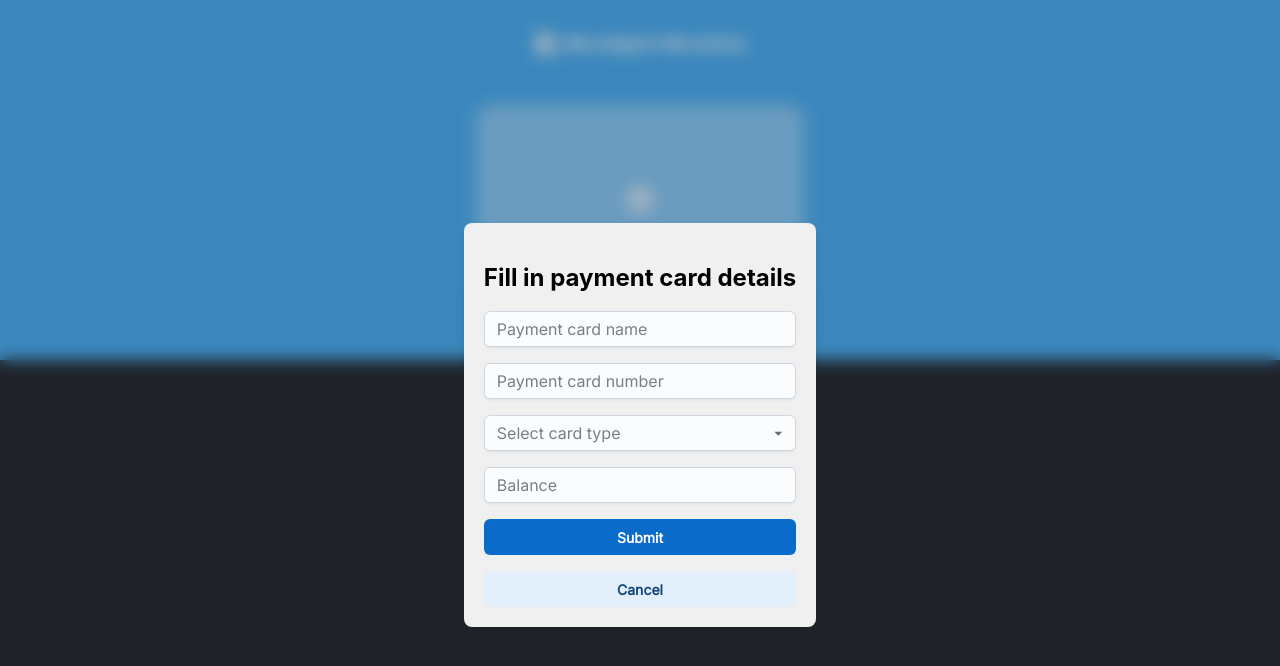
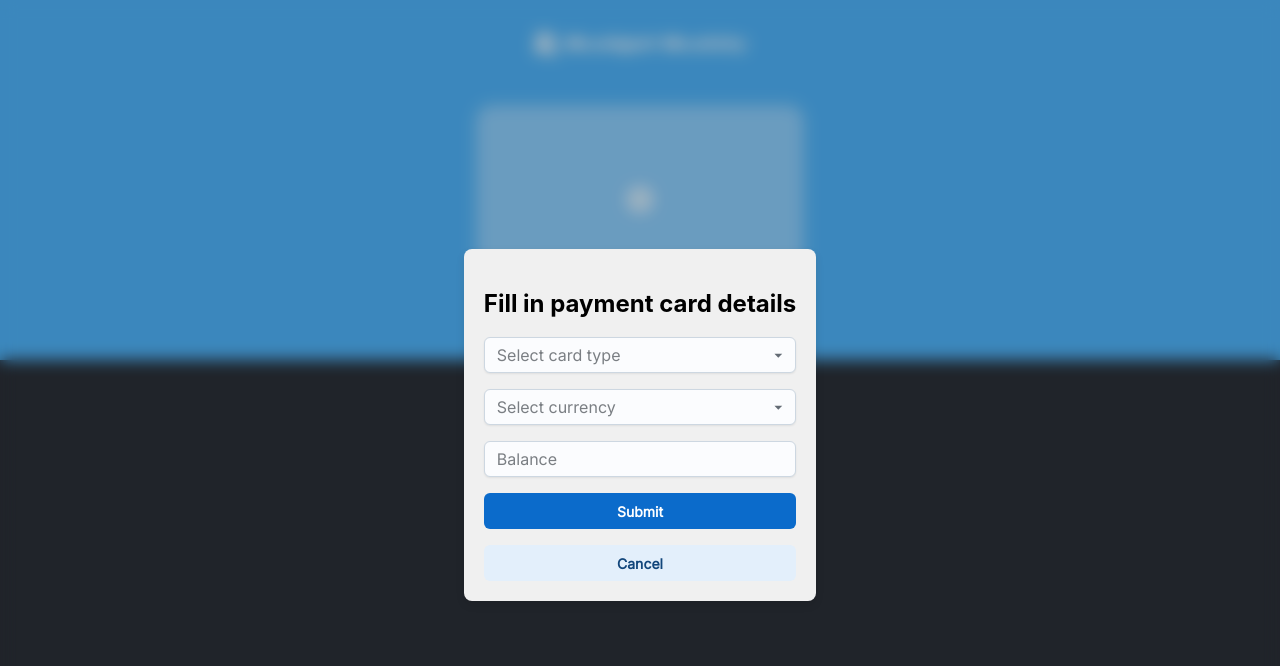
Before and after one commit to klima3775/Budget-Buddy, a React (Create React App) app in the folder frontend/: page / in a window 1280 px wide. Both pictures are taken after a click on the element 640 px from the left and 201 px from the top of the page. Shown: the top 666 px of the page. Built offline with nearby package versions, Linux system fonts and the light colour scheme.

Commit message:
1)Add  select currency and render in balance 2)Comment code for name card, balance, because i`m waiting design

```diff
--- a/frontend/src/Components/AddCardBtn/AddCardBtn.tsx
+++ b/frontend/src/Components/AddCardBtn/AddCardBtn.tsx
@@ -9,7 +9,8 @@ interface AddCardBtnProps {
     title: string,
     number: string,
     type: string,
-    balance: string
+    balance: string,
+    currency: string
   ) => void;
 }
 
@@ -21,14 +22,22 @@ const AddCardBtn: React.FC<AddCardBtnProps> = ({ onAddCard }) => {
     number: string;
     type: string;
     balance: string;
+    currency: string;
   }) => {
     const newCard = {
       title: cardData.name,
       numberCard: cardData.number,
       type: cardData.type,
       balance: cardData.balance,
+      currency: cardData.currency,
     };
-    onAddCard(newCard.title, newCard.numberCard, newCard.type, newCard.balance);
+    onAddCard(
+      newCard.title,
+      newCard.numberCard,
+      newCard.type,
+      newCard.balance,
+      newCard.currency
+    );
     setIsFormVisible(false);
   };
 
--- a/frontend/src/Components/FormCard/FormCard.tsx
+++ b/frontend/src/Components/FormCard/FormCard.tsx
@@ -7,6 +7,7 @@ interface FormCardProps {
     number: string;
     type: string;
     balance: string;
+    currency: string;
   }) => void;
   onCancel: () => void;
 }
@@ -14,8 +15,9 @@ interface FormCardProps {
 const FormCard: React.FC<FormCardProps> = ({ onSubmit, onCancel }) => {
   const [name, setName] = useState("");
   const [number, setNumber] = useState("");
-  const [type, setType] = useState<string | null>(null);
+  const [type, setType] = useState<string | null>("");
   const [balance, setBalance] = useState("");
+  const [currency, setCurrency] = useState<string>("");
 
   const cardType = [
     { value: "Debit Card", label: "Debit Card" },
@@ -23,10 +25,16 @@ const FormCard: React.FC<FormCardProps> = ({ onSubmit, onCancel }) => {
     { value: "Deposit Card", label: "Deposit Card" },
   ];
 
+  const selectCurrency = [
+    { value: "USD", label: "USD" },
+    { value: "EUR", label: "EUR" },
+    { value: "UAN", label: "UAN" },
+  ];
+
   const handleFormSubmit = (event: React.FormEvent) => {
     event.preventDefault();
     if (type) {
-      onSubmit({ name, number, type, balance });
+      onSubmit({ name, number, type, balance, currency });
       setName("");
       setNumber("");
       setType(null);
@@ -57,30 +65,46 @@ const FormCard: React.FC<FormCardProps> = ({ onSubmit, onCancel }) => {
       >
         <h2>Fill in payment card details</h2>
         <Stack spacing={2}>
-          <Textarea
+          {/* <Textarea
             required
             placeholder="Payment card name"
             variant="outlined"
             value={name}
             onChange={(e) => setName(e.target.value)}
-          />
-          <Textarea
+          /> */}
+          {/* <Textarea
             required
             placeholder="Payment card number"
             variant="outlined"
             value={number}
             onChange={(e) => setNumber(e.target.value)}
+          /> */}
+          <Autocomplete
+            variant="outlined"
+            options={cardType}
+            // Sets the current value based on the 'type' state
+            value={cardType.find((option) => option.value === type) || null}
+            onChange={(e, newValue) => setType(newValue?.value || null)}
+            // Compares options and values to ensure correct selection
+            isOptionEqualToValue={(option, value) =>
+              option.value === value?.value
+            }
+            // Displays the label for each option
+            getOptionLabel={(option) => option.label}
+            placeholder="Select card type"
           />
           <Autocomplete
             variant="outlined"
-            options={cardType}
-            value={cardType.find((option) => option.value === type) || null}
-            onChange={(e, newValue) => setType(newValue?.value || null)}
+            options={selectCurrency}
+            value={
+              selectCurrency.find((option) => option.value === currency) || null
+            }
+            onChange={(e, newValue) => setCurrency(newValue?.value || "")}
             isOptionEqualToValue={(option, value) =>
               option.value === value?.value
             }
             getOptionLabel={(option) => option.label}
-            placeholder="Select card type"
+            placeholder="Select currency"
           />
           <Textarea
             required
--- a/frontend/src/Components/card/Card.scss
+++ b/frontend/src/Components/card/Card.scss
@@ -31,10 +31,10 @@
 
 .card-details {
   margin-top: 97px;
-  text-align: left;
-  margin-left: 24px;
 
   .balance {
+    text-align: left;
+    padding-left: 24px;
     font-family: "Inter", sans-serif;
     font-size: 20px;
     font-weight: 400;
--- a/frontend/src/Components/card/Card.tsx
+++ b/frontend/src/Components/card/Card.tsx
@@ -8,6 +8,7 @@ interface CardProps {
   number: string;
   type: string;
   balance: string;
+  currency: string;
 }
 
 const cardTypeColors: { [key: string]: string } = {
@@ -22,7 +23,7 @@ const cardTypeIcons: { [key: string]: JSX.Element } = {
   "Deposit Card": <Deposit />,
 };
 
-function Card({ name, number, type, balance }: CardProps) {
+function Card({ name, number, type, balance, currency }: CardProps) {
   const cardColor = cardTypeColors[type] || "#FFFFFF";
   const cardIcon = cardTypeIcons[type] || null;
   const textColor = type === "Debit Card" ? "#FFFFFF" : "#000000";
@@ -37,7 +38,7 @@ function Card({ name, number, type, balance }: CardProps) {
       <div className="card-details">
         {/* <p style={{ color: textColor }}>{number}</p> */}
         <p className="balance" style={{ color: textColor }}>
-          {balance}
+          {balance} {currency}
         </p>
       </div>
     </div>
--- a/frontend/src/pages/CardBlock/CardBlock.tsx
+++ b/frontend/src/pages/CardBlock/CardBlock.tsx
@@ -11,6 +11,7 @@ interface CardBlockProps {
   number: string;
   type: string;
   balance: string;
+  currency: string;
 }
 
 const CardBlock: React.FC = () => {
@@ -22,9 +23,17 @@ const CardBlock: React.FC = () => {
     number: string,
     type: string,
     balance: string,
+    currency: string,
     name?: string
   ) => {
-    const newCard: CardBlockProps = { name, title, number, type, balance };
+    const newCard: CardBlockProps = {
+      name,
+      title,
+      number,
+      type,
+      balance,
+      currency,
+    };
     setCards([newCard, ...cards]);
   };
 
```
